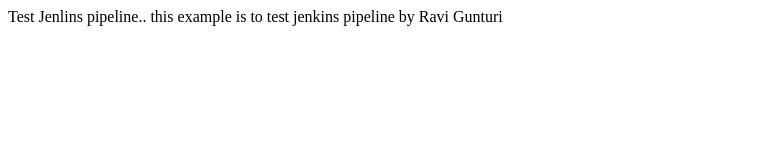
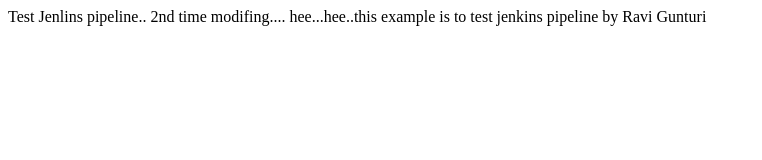
Before and after one commit to rgunturi/git-jenkin-hub, a plain HTML site: page index.html in a window 1280 px wide. Shown: the whole page, without its empty margins (0-762 px from the left). Drawn offline with Linux system fonts and the light colour scheme.

Commit message:
Update index.html

```diff
--- a/index.html
+++ b/index.html
@@ -5,7 +5,7 @@ Test Jenlins pipeline..
 </head>
 
 <body>
-	this example is to test jenkins pipeline by Ravi Gunturi
+	2nd time modifing.... hee...hee..this example is to test jenkins pipeline by Ravi Gunturi
 </body>
 
 </html>
```
